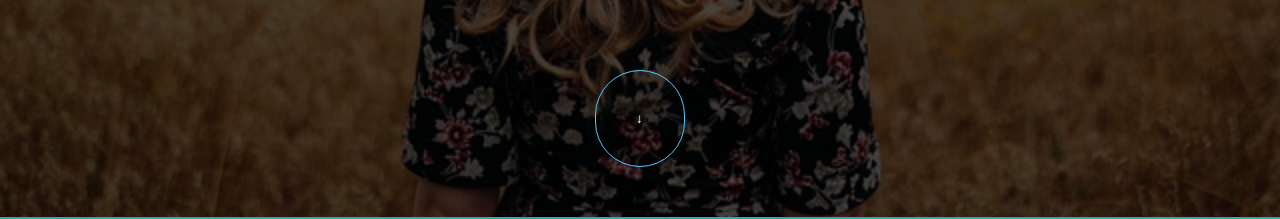
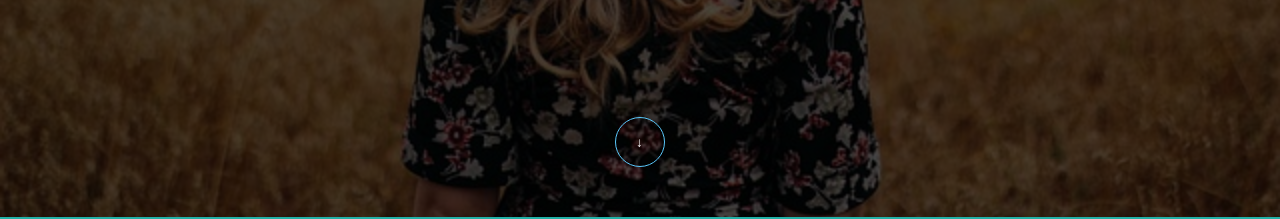
Before and after one commit to Chr1sky/Spectral, a plain HTML site: page index.html in a window 1280 px wide. Shown: the part 583-802 px from the top of the page. Drawn offline with Linux system fonts and the light colour scheme.

Commit message:
Update style.css

```diff
--- a/css/style.css
+++ b/css/style.css
@@ -106,8 +106,10 @@ main {
 }
 .hero-img-more-btn {
   border: 1px solid #5ac8fb;
-  padding: 3em;
+  padding: 1em;
   background: none;
+  height: 50px;
+  width: 50px;
   color: white;
   border-radius: 50px;
   font-weight: 700;
```
